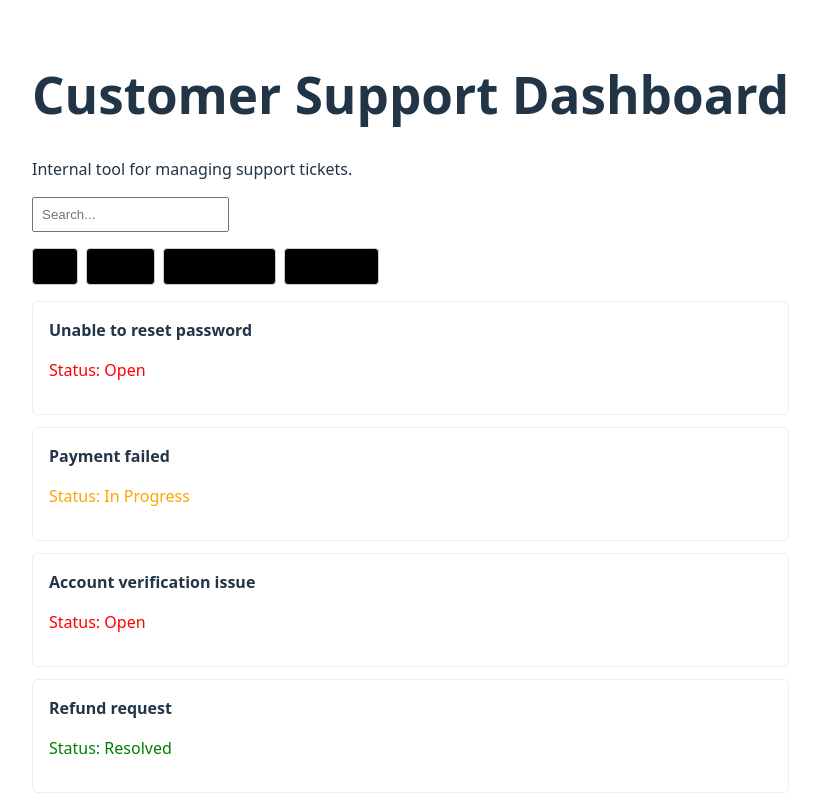
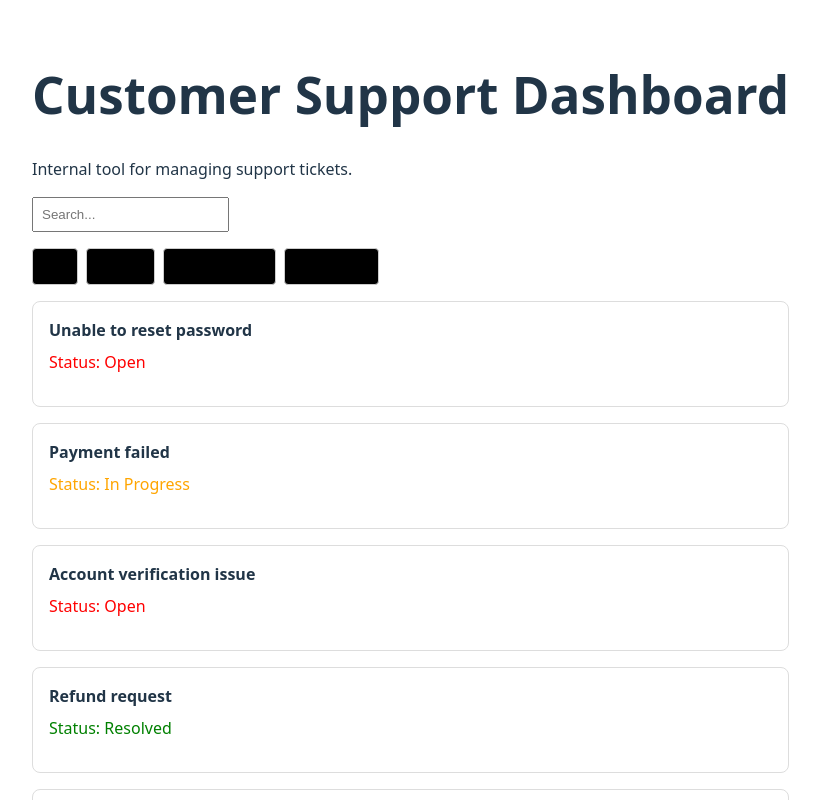
Before and after one commit to Keamogetswee/support-dashboard, a React (Vite) app: page / in a window 1280 px wide. Shown: the top 800 px of the page, without its empty margins (0-820 px from the left). Built offline with nearby package versions, Linux system fonts and the light colour scheme.

Commit message:
Improve ticket card layout and prepare loading state

```diff
--- a/src/App.jsx
+++ b/src/App.jsx
@@ -8,6 +8,8 @@ import "./App.css"
 export default function App() {
   const [statusFilter, setStatusFilter] = useState("All")
   const [searchTerm, setSearchTerm] = useState("")
+  const [isLoading, setIsLoading] = useState(false)
+
   const filteredTickets = tickets.filter((ticket) => {
     const matchesStatus =
       statusFilter === "All" || ticket.status === statusFilter
@@ -34,7 +36,12 @@ export default function App() {
 
       <FilterBar setStatusFilter={setStatusFilter} />
 
-      <ul>
+      {isLoading ? (
+        <p>Loading tickets...</p>
+      ) : filteredTickets.length === 0 ? (
+        <p>No tickets found.</p>
+      ) : null}
+      <ul style={{ listStyle: "none", padding: 0 }}>
         {filteredTickets.map((ticket) => (
           <TicketItem key={ticket.id} ticket={ticket} />
         ))}
--- a/src/components/TicketItem.jsx
+++ b/src/components/TicketItem.jsx
@@ -1,10 +1,18 @@
 export default function TicketItem({ ticket }) {
   return (
-    <li>
+    <li
+      style={{
+        border: "1px solid #ddd",
+        borderRadius: "8px",
+        padding: "1rem",
+        marginBottom: "1rem",
+      }}
+    >
       <strong>{ticket.subject}</strong>
 
       <p
         style={{
+          marginTop: "0.5rem",
           color:
             ticket.status === "Open"
               ? "red"
```
Also changed, not shown: 1 other file (tests, documents, lock files or other folders).
